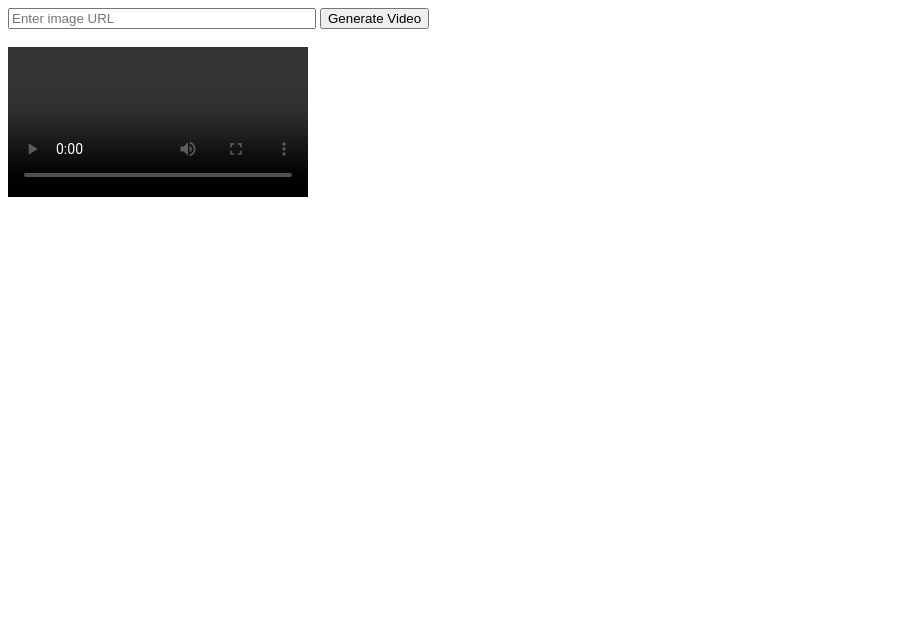
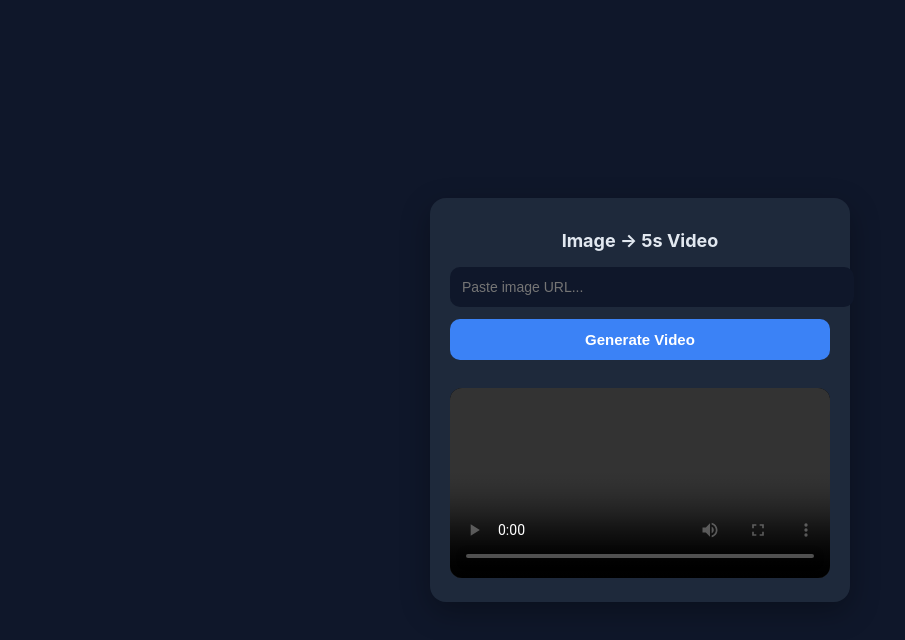
Before and after one commit to charlestam64/image-to-video, a plain HTML site: page index.html in a window 1280 px wide. Shown: the whole page, without its empty margins (0-905 px from the left). Drawn offline with Linux system fonts and the light colour scheme.

Commit message:
Refactor HTML structure and styles for video generator

```diff
--- a/index.html
+++ b/index.html
@@ -1,16 +1,104 @@
 <!DOCTYPE html>
 <html lang="en">
 <head>
-  <meta charset="UTF-8">
-  <title>Image → 5s Video</title>
+<meta charset="UTF-8">
+<meta name="viewport" content="width=device-width, initial-scale=1.0">
+<title>Image → Video</title>
+
+<style>
+body {
+  margin: 0;
+  font-family: -apple-system, BlinkMacSystemFont, "Segoe UI", Roboto, sans-serif;
+  background: #0f172a;
+  color: #e2e8f0;
+  display: flex;
+  justify-content: center;
+  align-items: center;
+  height: 100vh;
+}
+
+.container {
+  width: 100%;
+  max-width: 420px;
+  padding: 20px;
+}
+
+.card {
+  background: #1e293b;
+  border-radius: 16px;
+  padding: 20px;
+  box-shadow: 0 10px 30px rgba(0,0,0,0.3);
+}
+
+h1 {
+  font-size: 18px;
+  margin-bottom: 16px;
+  text-align: center;
+}
+
+input {
+  width: 100%;
+  padding: 12px;
+  border-radius: 10px;
+  border: none;
+  outline: none;
+  font-size: 14px;
+  margin-bottom: 12px;
+  background: #0f172a;
+  color: white;
+}
+
+button {
+  width: 100%;
+  padding: 12px;
+  border: none;
+  border-radius: 10px;
+  font-size: 15px;
+  font-weight: 600;
+  background: #3b82f6;
+  color: white;
+  cursor: pointer;
+  transition: 0.2s;
+}
+
+button:hover {
+  background: #2563eb;
+}
+
+button:active {
+  transform: scale(0.98);
+}
+
+video {
+  width: 100%;
+  margin-top: 16px;
+  border-radius: 12px;
+  background: black;
+}
+
+.loader {
+  margin-top: 12px;
+  text-align: center;
+  font-size: 13px;
+  opacity: 0.7;
+}
+</style>
 </head>
+
 <body>
 
-<input id="urlInput" type="text" placeholder="Enter image URL" style="width:300px;">
-<button id="startBtn">Generate Video</button>
+<div class="container">
+  <div class="card">
+    <h1>Image → 5s Video</h1>
 
-<br><br>
-<video id="video" controls loop></video>
+    <input id="urlInput" type="text" placeholder="Paste image URL...">
+    <button id="startBtn">Generate Video</button>
+
+    <div class="loader" id="status"></div>
+
+    <video id="video" controls loop></video>
+  </div>
+</div>
 
 <script>
 function proxyUrl(url) {
@@ -20,6 +108,7 @@ function proxyUrl(url) {
 const input = document.getElementById("urlInput");
 const button = document.getElementById("startBtn");
 const video = document.getElementById("video");
+const status = document.getElementById("status");
 
 button.onclick = async () => {
   const rawUrl = input.value.trim();
@@ -28,24 +117,26 @@ button.onclick = async () => {
     return;
   }
 
+  status.textContent = "Loading image...";
+
   const img = new Image();
   img.crossOrigin = "anonymous";
   img.src = proxyUrl(rawUrl);
 
   img.onload = async () => {
+    status.textContent = "Processing video...";
+
     const maxSize = 1280;
 
     let width = img.naturalWidth;
     let height = img.naturalHeight;
 
-    // Keep ratio with max size
     if (width > maxSize || height > maxSize) {
       const scale = Math.min(maxSize / width, maxSize / height);
       width = Math.round(width * scale);
       height = Math.round(height * scale);
     }
 
-    // Hidden canvas (not added to DOM)
     const canvas = document.createElement("canvas");
     canvas.width = width;
     canvas.height = height;
@@ -71,7 +162,6 @@ button.onclick = async () => {
     for (let i = 0; i < totalFrames; i++) {
       ctx.clearRect(0, 0, width, height);
       ctx.drawImage(img, 0, 0, width, height);
-
       await new Promise(requestAnimationFrame);
     }
 
@@ -81,11 +171,13 @@ button.onclick = async () => {
       const blob = new Blob(chunks, { type: "video/webm" });
       const url = URL.createObjectURL(blob);
       video.src = url;
+      status.textContent = "Done ✅";
     };
   };
 
   img.onerror = () => {
-    alert("Failed to load image (proxy or CORS issue)");
+    status.textContent = "";
+    alert("Failed to load image (enable cors-anywhere)");
   };
 };
 </script>
```
